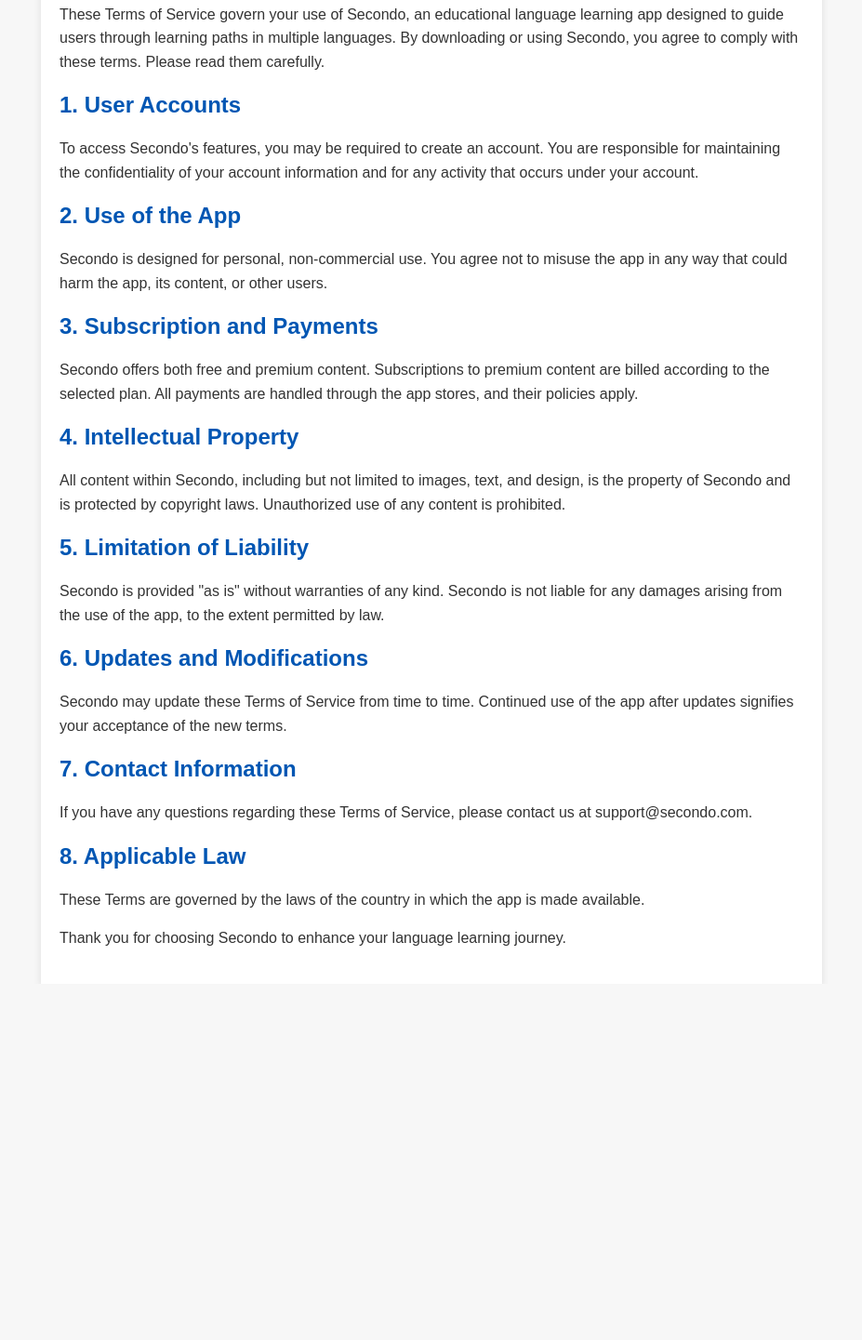
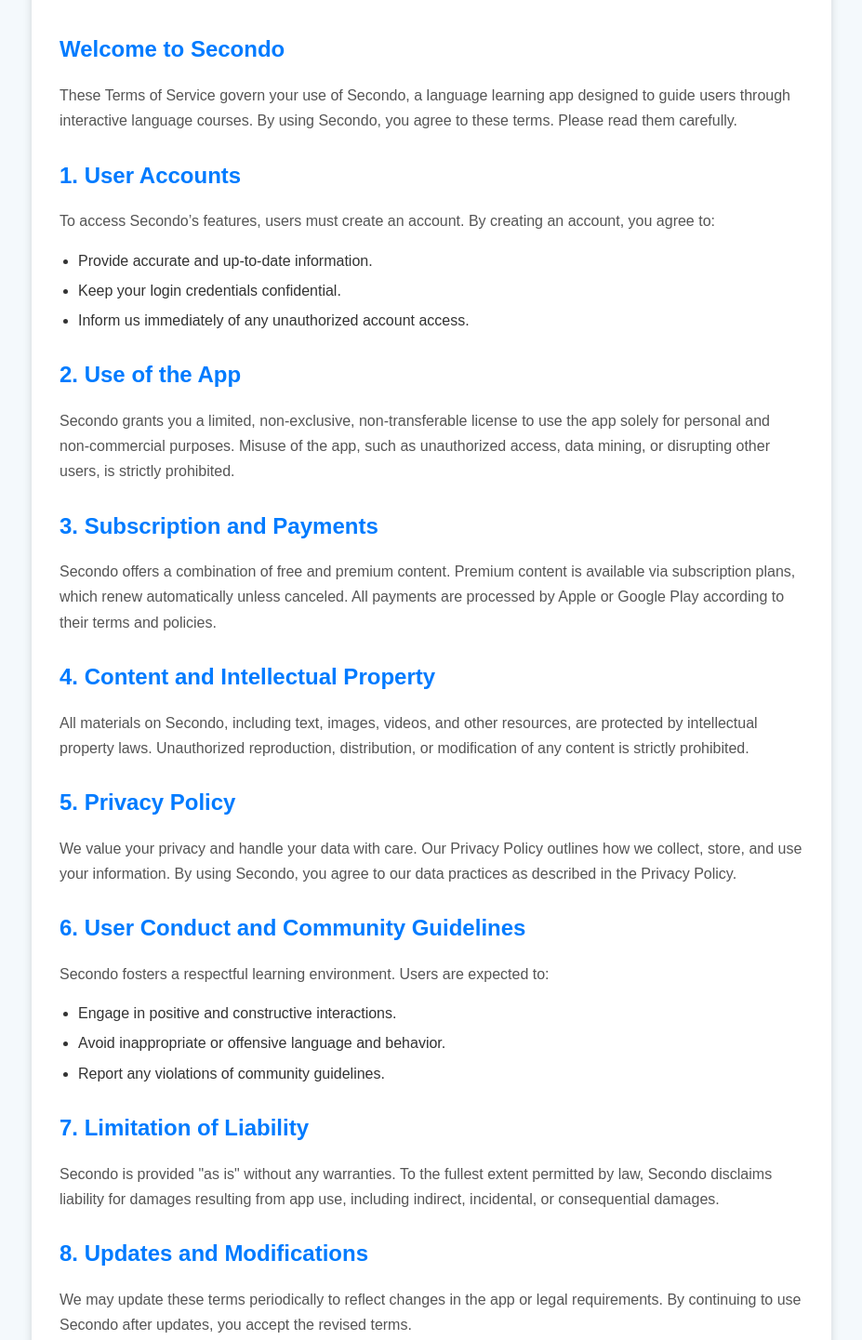
Before and after one commit to secondoapp/secondoapp.github.io, a plain HTML site: page index.html in a window 1280 px wide. Shown: the part 145-1586 px from the top of the page at 93% size, without its empty margins (176-1103 px from the left). Before the commit the page ends 1203 px from the top, so only its background shows below. Drawn offline with Linux system fonts and the light colour scheme.

Commit message:
Update index.html

```diff
--- a/index.html
+++ b/index.html
@@ -1,3 +1,5 @@
+<!DOCTYPE html>
+<html lang="en">
 <!DOCTYPE html>
 <html lang="en">
 <head>
@@ -21,24 +23,59 @@
             margin: 0;
             padding: 0;
             color: #333;
-            background-color: #f7f7f7;
+            background-color: #f4f9fc;
         }
         .container {
             max-width: 800px;
-            margin: 0 auto;
-            padding: 20px;
-            background-color: #fff;
-            box-shadow: 0 4px 8px rgba(0, 0, 0, 0.1);
+            margin: 40px auto;
+            padding: 30px;
+            background-color: #ffffff;
+            border-radius: 8px;
+            box-shadow: 0 4px 10px rgba(0, 0, 0, 0.15);
+            line-height: 1.7;
         }
         h1, h2 {
-            color: #0056b3;
+            color: #007bff;
+        }
+        h1 {
+            font-size: 2.2em;
+            margin-bottom: 20px;
+        }
+        h2 {
+            font-size: 1.5em;
+            margin-top: 25px;
+            margin-bottom: 10px;
         }
         p {
-            line-height: 1.6;
+            margin: 15px 0;
+            color: #555;
         }
         .translate {
             text-align: right;
-            margin-top: 10px;
+            margin-bottom: 20px;
+        }
+        .button-accept {
+            display: inline-block;
+            padding: 10px 20px;
+            background-color: #007bff;
+            color: #fff;
+            text-align: center;
+            border-radius: 5px;
+            text-decoration: none;
+            font-weight: bold;
+            margin-top: 20px;
+        }
+        .button-accept:hover {
+            background-color: #0056b3;
+        }
+        ul {
+            margin: 10px 0 20px 20px;
+            padding: 0;
+            list-style-type: disc;
+        }
+        ul li {
+            margin-bottom: 5px;
+            color: #333;
         }
     </style>
 </head>
@@ -49,34 +86,56 @@
         </div>
 
         <h1>Terms of Service</h1>
+
         <h2>Welcome to Secondo</h2>
-        <p>These Terms of Service govern your use of Secondo, an educational language learning app designed to guide users through learning paths in multiple languages. By downloading or using Secondo, you agree to comply with these terms. Please read them carefully.</p>
+        <p>These Terms of Service govern your use of Secondo, a language learning app designed to guide users through interactive language courses. By using Secondo, you agree to these terms. Please read them carefully.</p>
 
         <h2>1. User Accounts</h2>
-        <p>To access Secondo's features, you may be required to create an account. You are responsible for maintaining the confidentiality of your account information and for any activity that occurs under your account.</p>
+        <p>To access Secondo’s features, users must create an account. By creating an account, you agree to:</p>
+        <ul>
+            <li>Provide accurate and up-to-date information.</li>
+            <li>Keep your login credentials confidential.</li>
+            <li>Inform us immediately of any unauthorized account access.</li>
+        </ul>
 
         <h2>2. Use of the App</h2>
-        <p>Secondo is designed for personal, non-commercial use. You agree not to misuse the app in any way that could harm the app, its content, or other users.</p>
+        <p>Secondo grants you a limited, non-exclusive, non-transferable license to use the app solely for personal and non-commercial purposes. Misuse of the app, such as unauthorized access, data mining, or disrupting other users, is strictly prohibited.</p>
 
         <h2>3. Subscription and Payments</h2>
-        <p>Secondo offers both free and premium content. Subscriptions to premium content are billed according to the selected plan. All payments are handled through the app stores, and their policies apply.</p>
+        <p>Secondo offers a combination of free and premium content. Premium content is available via subscription plans, which renew automatically unless canceled. All payments are processed by Apple or Google Play according to their terms and policies.</p>
 
-        <h2>4. Intellectual Property</h2>
-        <p>All content within Secondo, including but not limited to images, text, and design, is the property of Secondo and is protected by copyright laws. Unauthorized use of any content is prohibited.</p>
+        <h2>4. Content and Intellectual Property</h2>
+        <p>All materials on Secondo, including text, images, videos, and other resources, are protected by intellectual property laws. Unauthorized reproduction, distribution, or modification of any content is strictly prohibited.</p>
 
-        <h2>5. Limitation of Liability</h2>
-        <p>Secondo is provided "as is" without warranties of any kind. Secondo is not liable for any damages arising from the use of the app, to the extent permitted by law.</p>
+        <h2>5. Privacy Policy</h2>
+        <p>We value your privacy and handle your data with care. Our Privacy Policy outlines how we collect, store, and use your information. By using Secondo, you agree to our data practices as described in the Privacy Policy.</p>
 
-        <h2>6. Updates and Modifications</h2>
-        <p>Secondo may update these Terms of Service from time to time. Continued use of the app after updates signifies your acceptance of the new terms.</p>
+        <h2>6. User Conduct and Community Guidelines</h2>
+        <p>Secondo fosters a respectful learning environment. Users are expected to:</p>
+        <ul>
+            <li>Engage in positive and constructive interactions.</li>
+            <li>Avoid inappropriate or offensive language and behavior.</li>
+            <li>Report any violations of community guidelines.</li>
+        </ul>
 
-        <h2>7. Contact Information</h2>
-        <p>If you have any questions regarding these Terms of Service, please contact us at support@secondo.com.</p>
+        <h2>7. Limitation of Liability</h2>
+        <p>Secondo is provided "as is" without any warranties. To the fullest extent permitted by law, Secondo disclaims liability for damages resulting from app use, including indirect, incidental, or consequential damages.</p>
 
-        <h2>8. Applicable Law</h2>
-        <p>These Terms are governed by the laws of the country in which the app is made available.</p>
+        <h2>8. Updates and Modifications</h2>
+        <p>We may update these terms periodically to reflect changes in the app or legal requirements. By continuing to use Secondo after updates, you accept the revised terms.</p>
+
+        <h2>9. Termination of Use</h2>
+        <p>We reserve the right to terminate or suspend your access to Secondo if you violate these terms or engage in conduct that disrupts other users' experience.</p>
+
+        <h2>10. Contact Information</h2>
+        <p>If you have any questions about these terms, please contact our support team at <a href="mailto:support@secondo.com">support@secondo.com</a>.</p>
+
+        <h2>11. Applicable Law</h2>
+        <p>These Terms of Service are governed by the laws of the country where the app is available.</p>
 
         <p>Thank you for choosing Secondo to enhance your language learning journey.</p>
+
+        <a href="#" class="button-accept">Accept Terms and Continue</a>
     </div>
 </body>
 </html>
```
